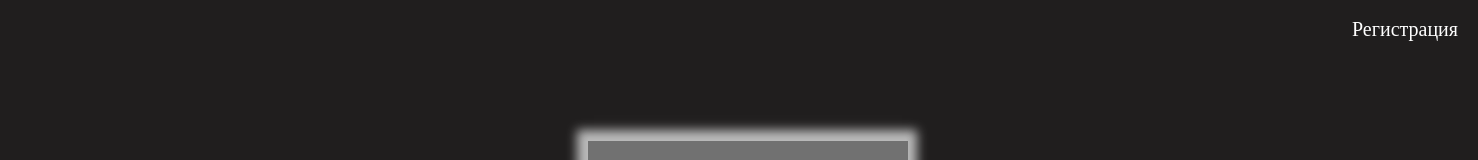
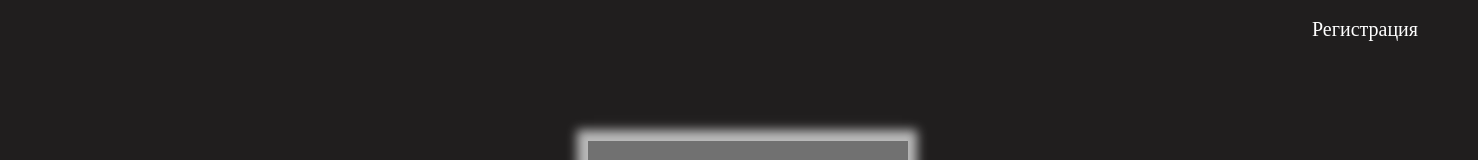
Before and after one commit to Lux2445/Sign, a plain HTML site: page index.html in a window 1280 px wide. Shown: the top 160 px of the page, 1478 px wide, since content can reach past the window. Drawn offline with Linux system fonts and the light colour scheme.

Commit message:
Update style.css

```diff
--- a/css/style.css
+++ b/css/style.css
@@ -139,7 +139,7 @@ h1{
     font-size: 20px;
     padding: 10px;
     width: 90px;
-    margin-left: 1340px;
+    margin-left: 1300px;
     padding: 10px 20px;
 }
 .sign:hover{
```
